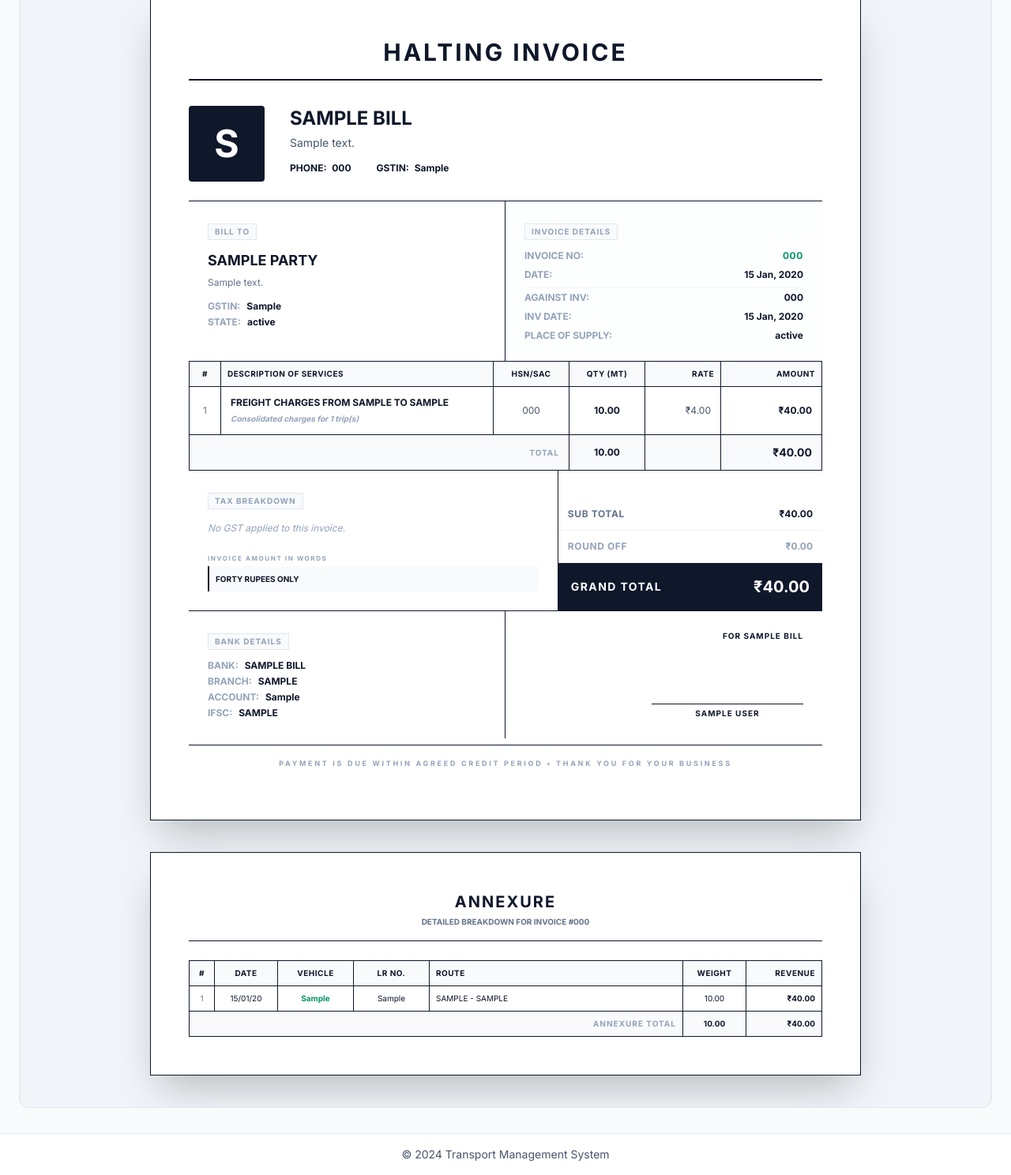
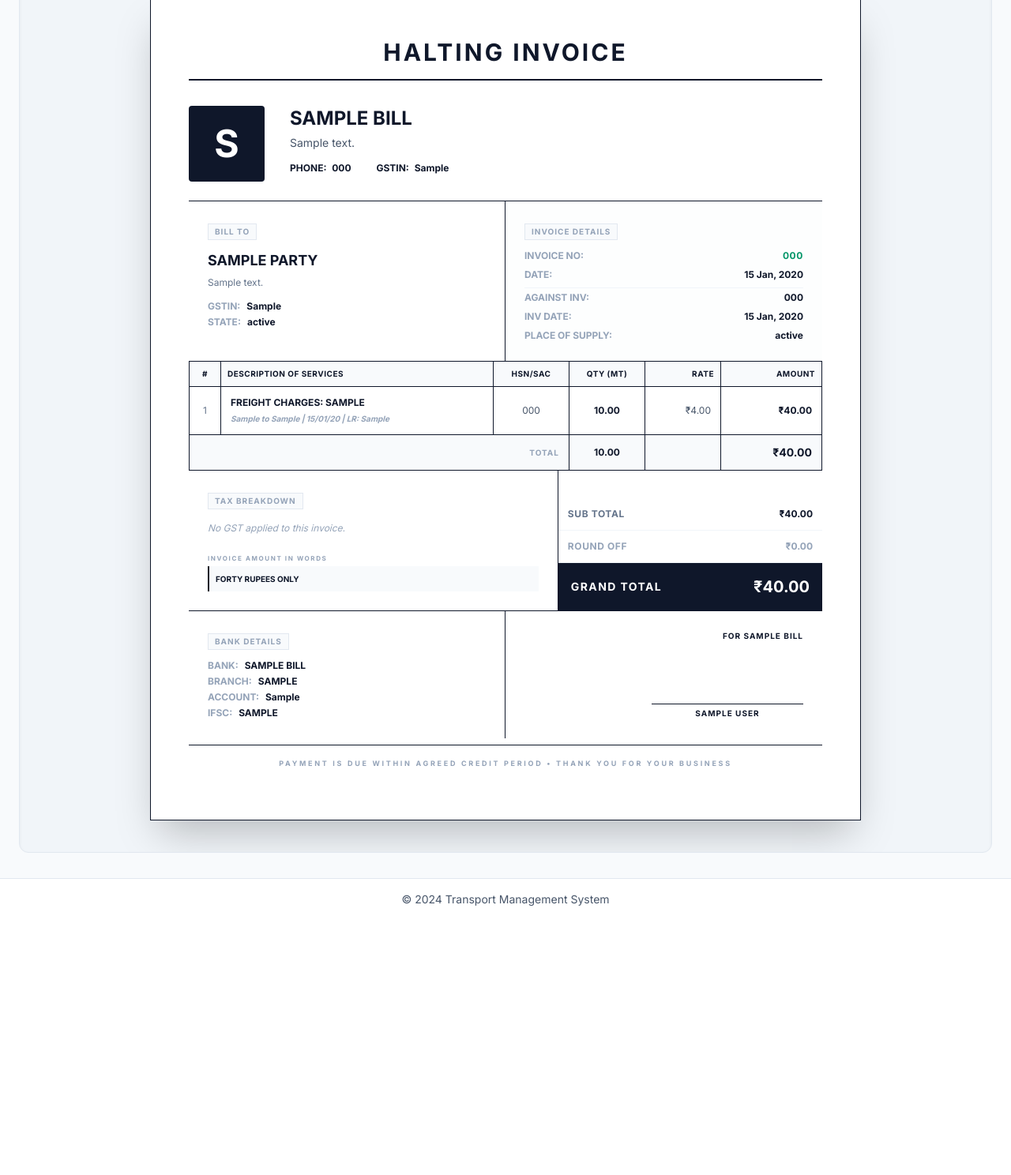
Before and after one commit to Frisked96/transport_management_system, a Django app: page /ledger/bills/1/ in a window 1280 px wide. Shown: the part 208-1696 px from the top of the page at 79% size. After the commit the page ends 1355 px from the top, so only its background shows below. Run offline with Django 4.2, Linux system fonts and the light colour scheme; a user stored in the database is signed in; data comes from the database, SQL or seed files in the repository; tables that the repository leaves empty hold one stand-in row (values such as "Sample post"); some libraries are stand-ins or nearby versions.

Commit message:
feat: Update invoice and combined bill print templates to use Indian comma formatting for monetary values and weights

```diff
--- a/templates/ledger/bill_detail.html
+++ b/templates/ledger/bill_detail.html
@@ -124,13 +124,30 @@
                         </td>
                         <td class="border border-slate-900 p-3 text-xs text-center text-slate-600">{{ bill.hsn_code }}</td>
                         <td class="border border-slate-900 p-3 text-xs text-center text-slate-900 font-bold">
-                            {% if bill.standard_weight %}{{ bill.standard_weight|floatformat:2 }}{% else %}-{% endif %}
+                            {% if bill.standard_weight %}{{ bill.standard_weight|indian_comma }}{% else %}-{% endif %}
                         </td>
                         <td class="border border-slate-900 p-3 text-xs text-right text-slate-600">
-                            {% if bill.standard_rate %}₹{{ bill.standard_rate|floatformat:2 }}{% else %}-{% endif %}
+                            {% if bill.standard_rate %}₹{{ bill.standard_rate|indian_comma }}{% else %}-{% endif %}
                         </td>
-                        <td class="border border-slate-900 p-3 text-xs text-right text-slate-900 font-black">₹{{ bill.subtotal|floatformat:2 }}</td>
+                        <td class="border border-slate-900 p-3 text-xs text-right text-slate-900 font-black">₹{{ bill.subtotal|indian_comma }}</td>
                     </tr>
+                    {% elif bill_trips.count <= 3 %}
+                        {% for bt in bill_trips %}
+                        <tr>
+                            <td class="border border-slate-900 p-3 text-xs text-center text-slate-500">{{ forloop.counter }}</td>
+                            <td class="border border-slate-900 p-3 text-xs">
+                                <div class="font-black text-slate-900 uppercase">Freight Charges: {{ bt.trip.vehicle.registration_plate }}</div>
+                                <div class="text-[10px] text-slate-400 mt-1 font-bold italic">
+                                    {{ bt.trip.pickup_location }} to {{ bt.trip.delivery_location }} | {{ bt.trip.date|date:"d/m/y" }}
+                                    {% if bt.lr_no %}| LR: {{ bt.lr_no }}{% elif bt.trip.lr_no %}| LR: {{ bt.trip.lr_no }}{% endif %}
+                                </div>
+                            </td>
+                            <td class="border border-slate-900 p-3 text-xs text-center text-slate-600">{{ bill.hsn_code }}</td>
+                            <td class="border border-slate-900 p-3 text-xs text-center text-slate-900 font-bold">{{ bt.trip.weight|indian_comma }}</td>
+                            <td class="border border-slate-900 p-3 text-xs text-right text-slate-600">₹{{ bt.trip.rate_per_ton|indian_comma }}</td>
+                            <td class="border border-slate-900 p-3 text-xs text-right text-slate-900 font-black">₹{{ bt.trip.revenue|indian_comma }}</td>
+                        </tr>
+                        {% endfor %}
                     {% else %}
                         {% for item in invoice_items %}
                         <tr>
@@ -140,17 +157,17 @@
                                 <div class="text-[10px] text-slate-400 mt-1 font-bold italic">Consolidated charges for {{ item.count }} trip(s)</div>
                             </td>
                             <td class="border border-slate-900 p-3 text-xs text-center text-slate-600">{{ bill.hsn_code }}</td>
-                            <td class="border border-slate-900 p-3 text-xs text-center text-slate-900 font-bold">{{ item.weight|floatformat:2 }}</td>
-                            <td class="border border-slate-900 p-3 text-xs text-right text-slate-600">₹{{ item.rate|floatformat:2 }}</td>
-                            <td class="border border-slate-900 p-3 text-xs text-right text-slate-900 font-black">₹{{ item.amount|floatformat:2 }}</td>
+                            <td class="border border-slate-900 p-3 text-xs text-center text-slate-900 font-bold">{{ item.weight|indian_comma }}</td>
+                            <td class="border border-slate-900 p-3 text-xs text-right text-slate-600">₹{{ item.rate|indian_comma }}</td>
+                            <td class="border border-slate-900 p-3 text-xs text-right text-slate-900 font-black">₹{{ item.amount|indian_comma }}</td>
                         </tr>
                         {% endfor %}
                     {% endif %}
                     <tr class="bg-slate-50 font-black">
                         <td colspan="3" class="border border-slate-900 p-3 text-[10px] text-right uppercase tracking-widest text-slate-400">Total</td>
-                        <td class="border border-slate-900 p-3 text-xs text-center">{% if bill.total_weight %}{{ bill.total_weight|floatformat:2 }}{% else %}-{% endif %}</td>
+                        <td class="border border-slate-900 p-3 text-xs text-center">{% if bill.total_weight %}{{ bill.total_weight|indian_comma }}{% else %}-{% endif %}</td>
                         <td class="border border-slate-900 p-3"></td>
-                        <td class="border border-slate-900 p-3 text-sm text-right">₹{{ bill.subtotal|floatformat:2 }}</td>
+                        <td class="border border-slate-900 p-3 text-sm text-right">₹{{ bill.subtotal|indian_comma }}</td>
                     </tr>
                 </tbody>
             </table>
@@ -248,7 +265,7 @@
     </div>
 
     <!-- Annexure Preview (Detailed Breakdown) -->
-    {% if bill.bill_type == 'Trip' %}
+    {% if bill.bill_type == 'Trip' and bill_trips.count > 3 %}
     <div class="bg-white max-w-[900px] mx-auto shadow-2xl p-6 md:p-12 text-slate-900 border border-slate-900 min-w-[750px] mt-10">
         <div class="text-center border-b border-slate-900 pb-4 mb-6">
             <h2 class="text-xl font-black uppercase tracking-widest text-slate-900">Annexure</h2>
@@ -283,11 +300,11 @@
                     </td>
                     <td class="border border-slate-900 p-2 text-[10px] text-center">{{ bt.lr_no|default:bt.trip.lr_no|default:"-" }}</td>
                     <td class="border border-slate-900 p-2 text-[10px] uppercase truncate max-w-[150px]">{{ bt.trip.pickup_location }} - {{ bt.trip.delivery_location }}</td>
-                    <td class="border border-slate-900 p-2 text-[10px] text-center">{{ bt.trip.weight|floatformat:2 }}</td>
-                    <td class="border border-slate-900 p-2 text-[10px] text-right font-black">₹{{ bt.trip.revenue|floatformat:2 }}</td>
+                    <td class="border border-slate-900 p-2 text-[10px] text-center">{{ bt.trip.weight|indian_comma }}</td>
+                    <td class="border border-slate-900 p-2 text-[10px] text-right font-black">₹{{ bt.trip.revenue|indian_comma }}</td>
                     {% if bill.gst_rate > 0 %}
-                    <td class="border border-slate-900 p-2 text-[10px] text-right text-slate-600">₹{{ bill|get_trip_gst:bt.trip|floatformat:2 }}</td>
-                    <td class="border border-slate-900 p-2 text-[10px] text-right font-black text-emerald-600">₹{{ bill|get_trip_total:bt.trip|floatformat:2 }}</td>
+                    <td class="border border-slate-900 p-2 text-[10px] text-right text-slate-600">₹{{ bill|get_trip_gst:bt.trip|indian_comma }}</td>
+                    <td class="border border-slate-900 p-2 text-[10px] text-right font-black text-emerald-600">₹{{ bill|get_trip_total:bt.trip|indian_comma }}</td>
                     {% endif %}
                 </tr>
                 {% endfor %}
@@ -295,11 +312,11 @@
             <tfoot>
                 <tr class="bg-slate-50 font-black">
                     <td colspan="5" class="border border-slate-900 p-2 text-[10px] text-right uppercase tracking-widest text-slate-400">Annexure Total</td>
-                    <td class="border border-slate-900 p-2 text-[10px] text-center">{{ bill.total_weight|floatformat:2 }}</td>
-                    <td class="border border-slate-900 p-2 text-[10px] text-right">₹{{ bill.subtotal|floatformat:2 }}</td>
+                    <td class="border border-slate-900 p-2 text-[10px] text-center">{{ bill.total_weight|indian_comma }}</td>
+                    <td class="border border-slate-900 p-2 text-[10px] text-right">₹{{ bill.subtotal|indian_comma }}</td>
                     {% if bill.gst_rate > 0 %}
-                    <td class="border border-slate-900 p-2 text-[10px] text-right">₹{{ bill.gst_amount|floatformat:2 }}</td>
-                    <td class="border border-slate-900 p-2 text-xs text-right">₹{{ bill.rounded_total|floatformat:2 }}</td>
+                    <td class="border border-slate-900 p-2 text-[10px] text-right">₹{{ bill.gst_amount|indian_comma }}</td>
+                    <td class="border border-slate-900 p-2 text-xs text-right">₹{{ bill.rounded_total|indian_comma }}</td>
                     {% endif %}
                 </tr>
             </tfoot>
```
Also changed, not shown: templates/ledger/combined_bill_print.html (+18 -1 lines).
